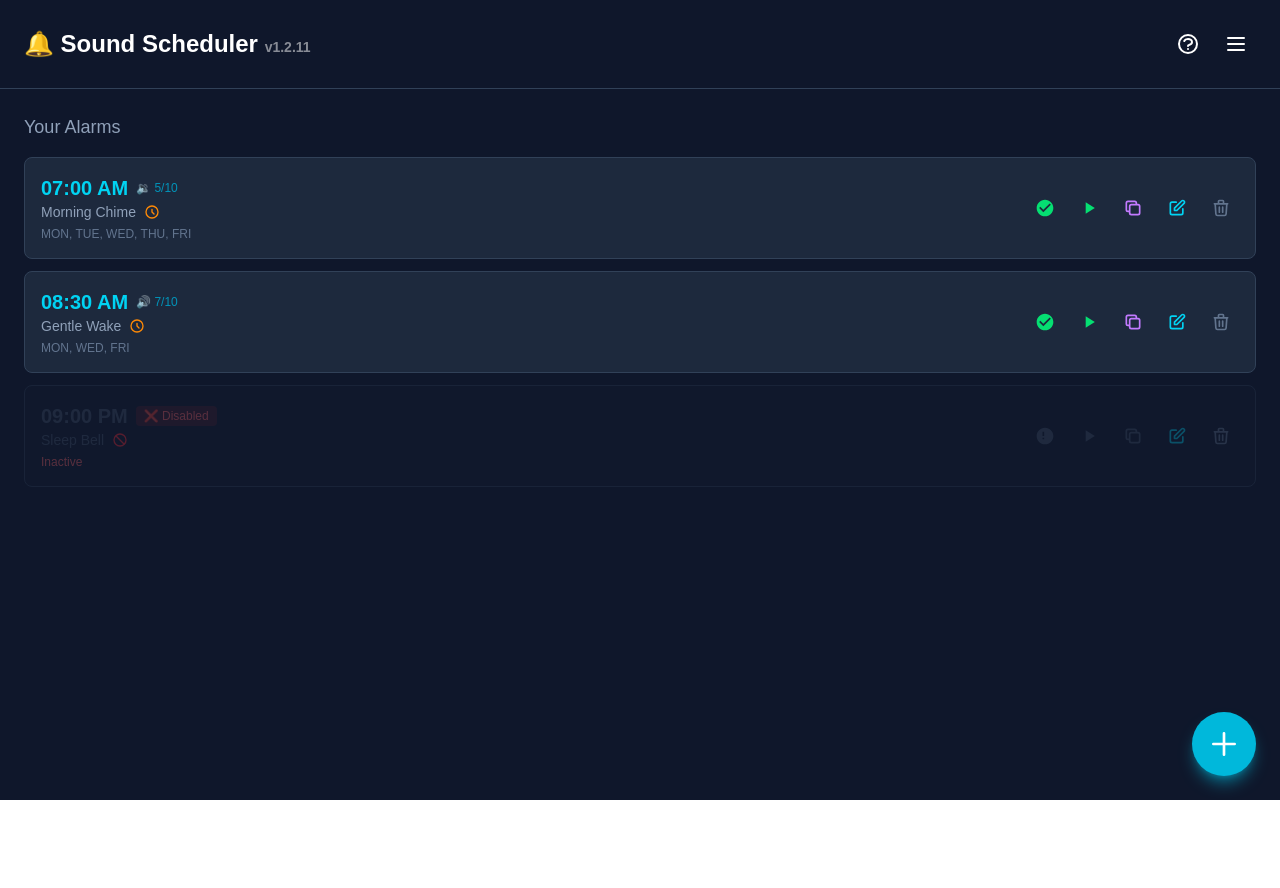
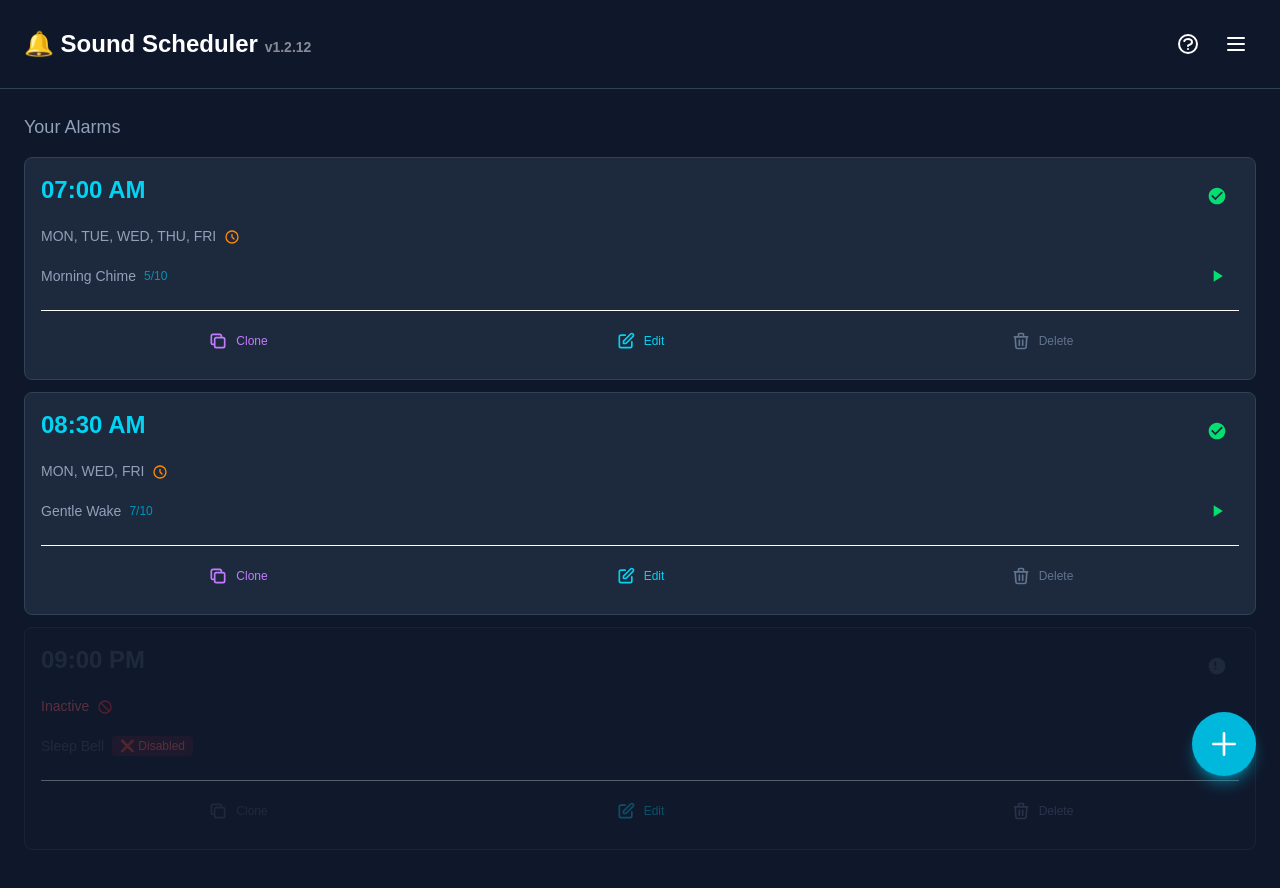
Before and after one commit to mo-robert-bhimji/sound-scheduler, a Next.js app: page / in a window 1280 px wide. Shown: the top 888 px of the page. Before the commit the page ends 800 px from the top, so only its background shows below. Built offline with nearby package versions, Linux system fonts and the light colour scheme.

Commit message:
Optimize alarm cards: reorganize layout, larger touch targets

```diff
--- a/app/page.tsx
+++ b/app/page.tsx
@@ -7,7 +7,7 @@ import { Analytics } from "@vercel/analytics/next"
 // ============================================================================
 // APP CONFIGURATION - Update version here only!
 // ============================================================================
-const APP_VERSION = "1.2.11";
+const APP_VERSION = "1.2.12";
 
 // Color schemes
 type ColorScheme = "ocean" | "forest" | "violet" | "sunset" | "slate";
@@ -2204,7 +2204,7 @@ onClick={() => {
 return (
   <div
     key={alarm.id}
-                  className={`rounded-lg p-4 flex justify-between items-center border transition-all duration-300 ${
+    className={`rounded-lg p-4 border transition-all duration-300 ${
       !canTrigger
         ? isDarkMode
           ? "bg-slate-800/30 border-slate-700 opacity-30"
@@ -2218,9 +2218,10 @@ onClick={() => {
             : (isPlayed ? "bg-gray-200 border-gray-300 opacity-50" : "bg-white border-gray-200 shadow-sm")
     }`}
   >
-                  <div className="flex flex-col">
-                    <div className="flex items-center gap-2">
-                      <p className={`text-xl font-bold ${
+    {/* Row 1: Time + Enable Button */}
+    <div className="flex justify-between items-start mb-2">
+      <div className="flex items-baseline gap-2">
+        <p className={`text-2xl font-bold ${
           !canTrigger
             ? isDarkMode ? "text-slate-600" : "text-gray-400"
             : isPending
@@ -2243,55 +2244,13 @@ onClick={() => {
             ⏳ Waiting
           </span>
         )}
-                      {!canTrigger && (
-                        <span className={`text-xs px-2 py-0.5 rounded ${
-                          isMuted
-                            ? isDarkMode ? "bg-red-500/20 text-red-400" : "bg-red-100 text-red-600"
-                            : isDarkMode ? "bg-red-500/20 text-red-400" : "bg-red-100 text-red-600"
-                        }`}>
-                          {isMuted ? "🔇 Muted" : "❌ Disabled"}
-                        </span>
-                      )}
-                      {canTrigger && (
-                        <span className={`text-xs ${theme.volumeText}`} title={`Volume: ${alarm.volume}/10 (${getVolumeLabel(alarm.volume)})`}>
-                          {getVolumeIcon(alarm.volume)} {alarm.volume}/10
-                        </span>
-                      )}
-                    </div>
-                    <p className={`text-sm flex items-center ${
-                      !canTrigger
-                        ? isDarkMode ? "text-slate-600" : "text-gray-400"
-                        : isDarkMode ? "text-slate-400" : "text-gray-500"
-                    }`}>
-                      {alarm.sound || "Unnamed"}
-                      {!canTrigger ? (
-                        <svg xmlns="http://www.w3.org/2000/svg" className="h-4 w-4 ml-2 text-red-500" fill="none" viewBox="0 0 24 24" stroke="currentColor">
-                          <path strokeLinecap="round" strokeLinejoin="round" strokeWidth={2} d="M18.364 18.364A9 9 0 005.636 5.636m12.728 12.728A9 9 0 015.636 5.636m12.728 12.728L5.636 5.636" />
-                        </svg>
-                      ) : isPlayed ? (
-                        <svg xmlns="http://www.w3.org/2000/svg" className="h-4 w-4 ml-2 text-green-500" fill="none" viewBox="0 0 24 24" stroke="currentColor">
-                          <path strokeLinecap="round" strokeLinejoin="round" strokeWidth={2} d="M5 13l4 4L19 7" />
-                        </svg>
-                      ) : (
-                        <svg xmlns="http://www.w3.org/2000/svg" className="h-4 w-4 ml-2 text-orange-400" fill="none" viewBox="0 0 24 24" stroke="currentColor">
-                          <path strokeLinecap="round" strokeLinejoin="round" strokeWidth={2} d="M12 8v4l3 3m6-3a9 9 0 11-18 0 9 9 0 0118 0z" />
-                        </svg>
-                      )}
-                    </p>
-                    <p className={`text-xs mt-1 ${
-                      !canTrigger
-                        ? isDarkMode ? "text-red-400" : "text-red-500"
-                        : isDarkMode ? "text-slate-500" : "text-gray-400"
-                    }`}>
-                      {formatDays(alarm.days)}
-                    </p>
-                  </div>
-
-                  <div className="flex gap-2 items-center">
+      </div>
+
+      {/* Enable Button */}
       <button
         onClick={() => handleToggleAlarmEnabled(alarm.id)}
         disabled={isInactive || isMuted}
-                      className={`p-2 rounded-full transition-colors ${
+        className={`p-3 rounded-full transition-colors ${
           isInactive || isMuted
             ? isDarkMode
               ? "text-slate-600 cursor-not-allowed"
@@ -2316,11 +2275,63 @@ onClick={() => {
           </svg>
         )}
       </button>
-
+    </div>
+
+    {/* Row 2: Days (Full Width) */}
+    <p className={`text-sm font-medium mb-2 ${
+      !canTrigger
+        ? isDarkMode ? "text-red-400" : "text-red-500"
+        : isDarkMode ? "text-slate-400" : "text-gray-500"
+    }`}>
+      {formatDays(alarm.days)}
+      {!canTrigger && (
+        <svg xmlns="http://www.w3.org/2000/svg" className="h-4 w-4 ml-2 inline text-red-500" fill="none" viewBox="0 0 24 24" stroke="currentColor">
+          <path strokeLinecap="round" strokeLinejoin="round" strokeWidth={2} d="M18.364 18.364A9 9 0 005.636 5.636m12.728 12.728A9 9 0 015.636 5.636m12.728 12.728L5.636 5.636" />
+        </svg>
+      )}
+      {canTrigger && isPlayed && (
+        <svg xmlns="http://www.w3.org/2000/svg" className="h-4 w-4 ml-2 inline text-green-500" fill="none" viewBox="0 0 24 24" stroke="currentColor">
+          <path strokeLinecap="round" strokeLinejoin="round" strokeWidth={2} d="M5 13l4 4L19 7" />
+        </svg>
+      )}
+      {canTrigger && !isPlayed && (
+        <svg xmlns="http://www.w3.org/2000/svg" className="h-4 w-4 ml-2 inline text-orange-400" fill="none" viewBox="0 0 24 24" stroke="currentColor">
+          <path strokeLinecap="round" strokeLinejoin="round" strokeWidth={2} d="M12 8v4l3 3m6-3a9 9 0 11-18 0 9 9 0 0118 0z" />
+        </svg>
+      )}
+    </p>
+
+    {/* Row 3: Sound Name + Volume + Play Button */}
+    <div className="flex justify-between items-center mb-3">
+      <div className="flex items-center gap-2">
+        <p className={`text-sm ${
+          !canTrigger
+            ? isDarkMode ? "text-slate-600" : "text-gray-400"
+            : isDarkMode ? "text-slate-400" : "text-gray-500"
+        }`}>
+          {alarm.sound || "Unnamed"}
+        </p>
+        {canTrigger && (
+          <span className={`text-xs ${theme.volumeText}`} title={`Volume: ${alarm.volume}/10 (${getVolumeLabel(alarm.volume)})`}>
+            {alarm.volume}/10
+          </span>
+        )}
+        {!canTrigger && (
+          <span className={`text-xs px-2 py-0.5 rounded ${
+            isMuted
+              ? isDarkMode ? "bg-red-500/20 text-red-400" : "bg-red-100 text-red-600"
+              : isDarkMode ? "bg-red-500/20 text-red-400" : "bg-red-100 text-red-600"
+          }`}>
+            {isMuted ? "🔇 Muted" : "❌ Disabled"}
+          </span>
+        )}
+      </div>
+
+      {/* Play Button */}
       <button
         onClick={() => handleTestSound(alarm.soundId, customUrl, alarm.volume / 10)}
         disabled={!canTrigger || activeAlarm !== null}
-                      className={`p-2 rounded-full transition-colors ${
+        className={`p-3 rounded-full transition-colors ${
           isPlaying
             ? "bg-red-500 text-white animate-pulse"
             : !canTrigger
@@ -2344,12 +2355,15 @@ onClick={() => {
           </svg>
         )}
       </button>
-
-                    {/* Clone Button - NEW */}
+    </div>
+
+    {/* Row 4: Clone/Edit/Delete Buttons */}
+    <div className="flex gap-2 pt-2 border-t ${isDarkMode ? 'border-slate-700' : 'border-gray-200'}">
+      {/* Clone Button */}
       <button
         onClick={() => handleCloneAlarm(alarm)}
         disabled={!canTrigger}
-                      className={`p-2 hover:opacity-70 transition-colors ${
+        className={`flex-1 py-3 rounded-lg transition-colors flex items-center justify-center gap-2 ${
           !canTrigger
             ? isDarkMode
               ? "text-slate-600 cursor-not-allowed"
@@ -2363,35 +2377,39 @@ onClick={() => {
         <svg xmlns="http://www.w3.org/2000/svg" className="h-5 w-5" fill="none" viewBox="0 0 24 24" stroke="currentColor">
           <path strokeLinecap="round" strokeLinejoin="round" strokeWidth={2} d="M8 16H6a2 2 0 01-2-2V6a2 2 0 012-2h8a2 2 0 012 2v2m-6 12h8a2 2 0 002-2v-8a2 2 0 00-2-2h-8a2 2 0 00-2 2v8a2 2 0 002 2z" />
         </svg>
-                    </button>
-
+        <span className="text-xs font-medium">Clone</span>
+      </button>
+
+      {/* Edit Button */}
       <button
         onClick={() => handleOpenEditAlarm(alarm)}
-                      className={`p-2 hover:opacity-70 ${
-                        isDarkMode ? "text-cyan-400" : theme.iconColor
+        className={`flex-1 py-3 rounded-lg transition-colors flex items-center justify-center gap-2 ${
+          isDarkMode ? "text-cyan-400 hover:bg-slate-700" : "text-cyan-600 hover:bg-gray-100"
         }`}
         title="Edit alarm"
       >
         <svg xmlns="http://www.w3.org/2000/svg" className="h-5 w-5" fill="none" viewBox="0 0 24 24" stroke="currentColor">
           <path strokeLinecap="round" strokeLinejoin="round" strokeWidth={2} d="M11 5H6a2 2 0 00-2 2v11a2 2 0 002 2h11a2 2 0 002-2v-5m-1.414-9.414a2 2 0 112.828 2.828L11.828 15H9v-2.828l8.586-8.586z" />
         </svg>
-                    </button>
-
+        <span className="text-xs font-medium">Edit</span>
+      </button>
+
+      {/* Delete Button */}
       <button
         onClick={() => handleDeleteAlarm(alarm.id)}
-                      className={`p-2 hover:opacity-70 ${
-                        isDarkMode ? "text-slate-500" : "text-gray-400"
+        className={`flex-1 py-3 rounded-lg transition-colors flex items-center justify-center gap-2 ${
+          isDarkMode ? "text-slate-500 hover:bg-slate-700" : "text-gray-400 hover:bg-gray-100"
         }`}
         title="Delete alarm"
       >
         <svg xmlns="http://www.w3.org/2000/svg" className="h-5 w-5" fill="none" viewBox="0 0 24 24" stroke="currentColor">
           <path strokeLinecap="round" strokeLinejoin="round" strokeWidth={2} d="M19 7l-.867 12.142A2 2 0 0116.138 21H7.862a2 2 0 01-1.995-1.858L5 7m5 4v6m4-6v6m1-10V4a1 1 0 00-1-1h-4a1 1 0 00-1 1v3M4 7h16" />
         </svg>
-                    </button>
-                  </div>
-                </div>
-              );
-            })}
+        <span className="text-xs font-medium">Delete</span>
+      </button>
+    </div>
+  </div>
+);            })}
           </div>
         )}
       </main>
```
Lines whose indentation alone changed are shown as unchanged.
